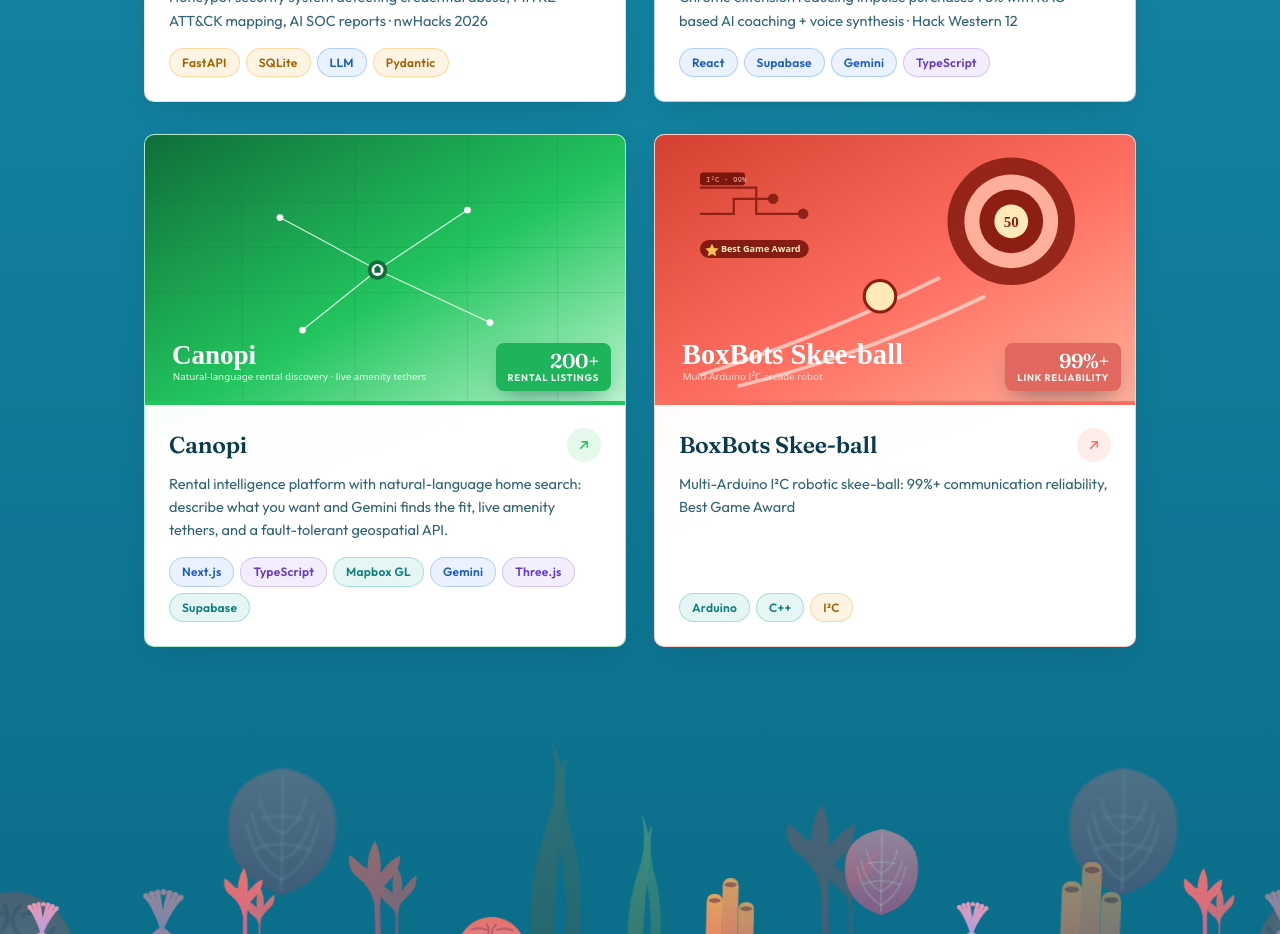
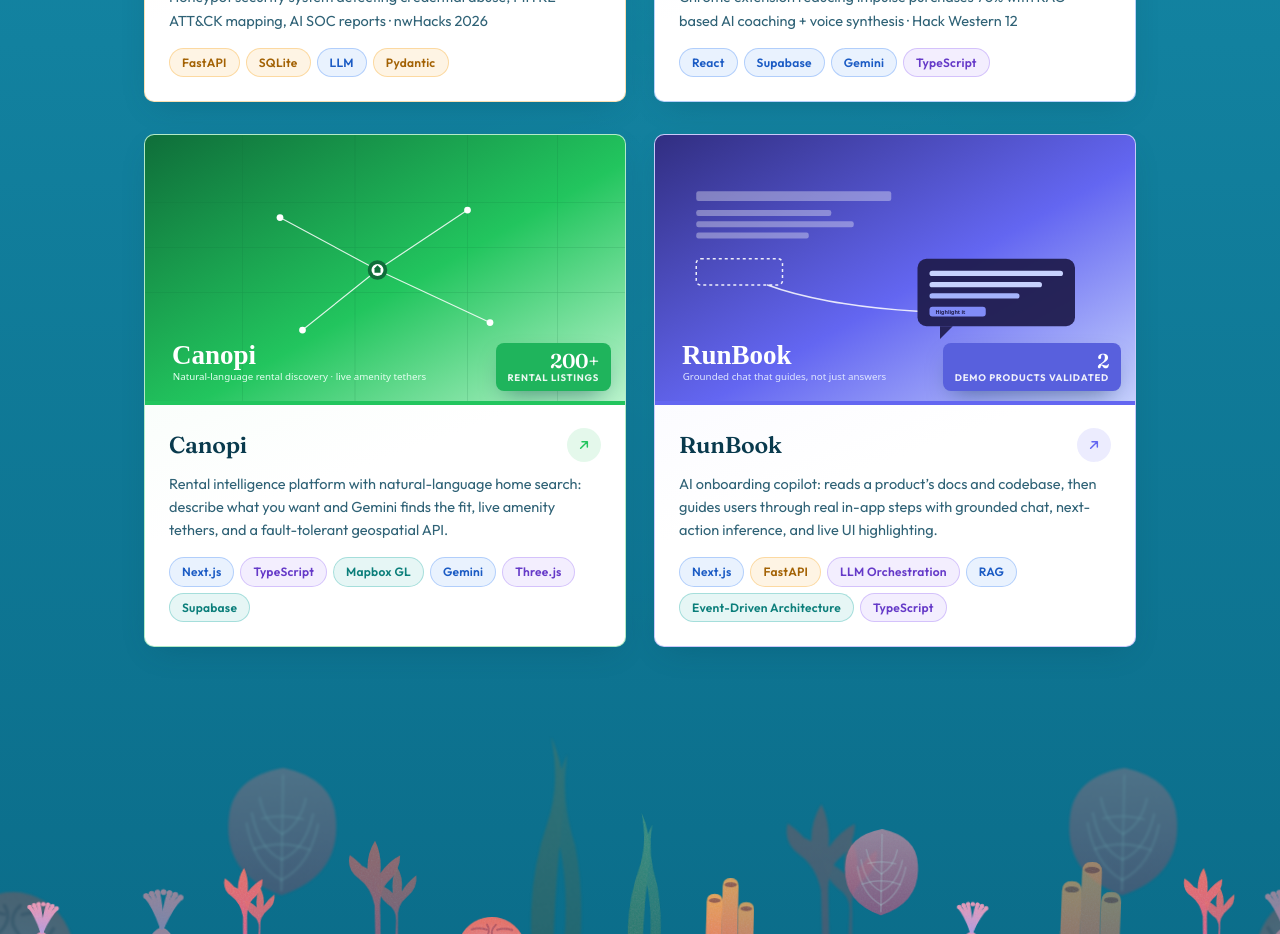
Before and after one commit to ZhuBryan/Portfolio-Site, a React (Vite) app: page / in a window 1280 px wide. Shown: the part 2460-3394 px from the top of the page. Built offline with nearby package versions, Linux system fonts and the light colour scheme.

Commit message:
Replace BoxBots with RunBook (Hacktech 2026), add portrait photo, rewrite bottle letter

```diff
--- a/src/data/projects.ts
+++ b/src/data/projects.ts
@@ -232,44 +232,47 @@
     ],
   },
   {
-    id: 'boxbots-skeeball',
-    name: 'BoxBots Skee-ball',
+    id: 'runbook',
+    name: 'RunBook',
     description:
-      'Multi-Arduino I²C robotic skee-ball: 99%+ communication reliability, Best Game Award',
+      'AI onboarding copilot: reads a product’s docs and codebase, then guides users through real in-app steps with grounded chat, next-action inference, and live UI highlighting.',
     longDescription:
-      'Designed a distributed embedded system where multiple Arduinos coordinate over I²C to run a robotic skee-ball arcade game. Achieved 99%+ inter-board communication reliability under load. Won Best Game Award.',
-    accentColor: '#ff6f61',
-    tagline: 'Three Arduinos, one very competitive arcade game.',
+      'Led the backend/AI implementation for RunBook, an embeddable onboarding copilot that turns a product’s own documentation into guided, step-by-step workflows instead of a static help page. Built the core chat API and its context-composition pipeline (combining page state, hovered-feature metadata, and project docs into a single grounded prompt), plus the retrieval flow that keeps answers tied to real source material. Went past search-only Q&A by implementing next-step inference and structured UI-action payloads, so the assistant can trigger a highlight or start a tour rather than just describe one. Also hardened the system for the messiness of real demos: fallback logic for incomplete model output, deterministic error messaging, and reliability patches for event timing and highlight recovery across pages that hadn’t fully rendered yet. Validated the whole pipeline across two structurally different demo products, a workflow SaaS surface and an e-commerce ops surface, spanning 3 repositories, proving the onboarding engine generalizes rather than being hand-tuned to one UI.',
+    accentColor: '#6366f1',
+    tagline: 'Turns a product’s own docs into a guided tour.',
     metrics: [
-      { value: '99%+', label: 'link reliability' },
-      { value: 'Best', label: 'game award' },
+      { value: '2', label: 'demo products validated' },
+      { value: '3', label: 'repos spanned' },
     ],
-    mediaType: 'photo',
-    imageUrl: '/images/projects/boxbots-skeeball.svg',
-    gallery: ['/images/projects/boxbots-skeeball.svg'],
+    mediaType: 'video',
+    youtubeId: 'Bc27sklDOag',
+    imageUrl: '/images/projects/runbook.svg',
     tags: [
-      { label: 'Arduino', tone: 'teal' },
-      { label: 'C++', tone: 'teal' },
-      { label: 'I²C', tone: 'amber' },
+      { label: 'Next.js', tone: 'blue' },
+      { label: 'FastAPI', tone: 'amber' },
+      { label: 'LLM Orchestration', tone: 'purple' },
+      { label: 'RAG', tone: 'blue' },
+      { label: 'Event-Driven Architecture', tone: 'teal' },
+      { label: 'TypeScript', tone: 'purple' },
     ],
     deckCards: [
       {
-        type: 'Bus Topology',
-        title: 'Multi-Master I²C',
+        type: 'AI Core',
+        title: 'Context-Grounded Chat API',
         content:
-          'Three Arduinos on a shared bus: controller orchestrates, scoring slave reports ball detections, motor slave drives launcher.',
+          'A retrieval-aware chat endpoint that fuses page state, hovered-feature metadata, and a project’s own docs into one coherent prompt. Answers are grounded in real source material, not hallucinated, and every response includes numbered steps plus a UI-action payload.',
+      },
+      {
+        type: 'Execution Layer',
+        title: 'Action-First Onboarding',
+        content:
+          'Goes beyond Q&A: the assistant infers the user’s next step from live app state and emits structured UI actions (trigger a highlight, start a tour, focus an element) so guidance is something the frontend executes, not just displays.',
       },
       {
         type: 'Reliability',
-        title: '99%+ Frame Delivery',
+        title: 'Cross-Site Runtime Hardening',
         content:
-          'Pull-up tuning, ACK retry, and checksum framing pushed message loss below 1% across a full demo session.',
-      },
-      {
-        type: 'Game Loop',
-        title: 'State Machine',
-        content:
-          'Idle → Ready → Roll → Score → Reset, with debounced sensor reads. Won Best Game Award at the showcase.',
+          'An embeddable widget runtime with fallback selector logic, popup-placement recovery, and stale-cache handling, validated across two structurally different demo products so guidance holds up on UIs it wasn’t built for.',
       },
     ],
   },
--- a/src/sections/Hero/Hero.tsx
+++ b/src/sections/Hero/Hero.tsx
@@ -243,11 +243,15 @@
               </button>
               <p className="bottle-letter__eyebrow">A message washed ashore</p>
               <p className="bottle-letter__body">
-                Hey, I&rsquo;m Bryan. I study CS at the University of Waterloo, lead AR/VR gesture
-                recognition at Waterloo Reality Labs, and spend most weekends at hackathons turning
-                caffeine into demos. I like hard problems, elegant systems, and sea turtles.
+                You opened the bottle, so here&rsquo;s the version that doesn&rsquo;t fit on a resume:
+                I&rsquo;m the person who trained a model to spot deforestation from orbit, then spent
+                a weekend teaching a browser extension to gently talk you out of an impulse buy. Most
+                days it&rsquo;s AR/VR gesture recognition at Waterloo Reality Labs; most weekends it&rsquo;s
+                whatever a hackathon throws at me, honeypots, rental-map AI, robots that argue with
+                each other over a shared bus. If any of that sounds like your kind of problem, send a
+                message back my way.
               </p>
-              <p className="bottle-letter__sign">B.</p>
+              <p className="bottle-letter__sign">B</p>
             </motion.div>
           </motion.div>
         )}
```
Also changed, not shown: public/images/portrait.jpg (added), public/images/projects/runbook.svg (added).
